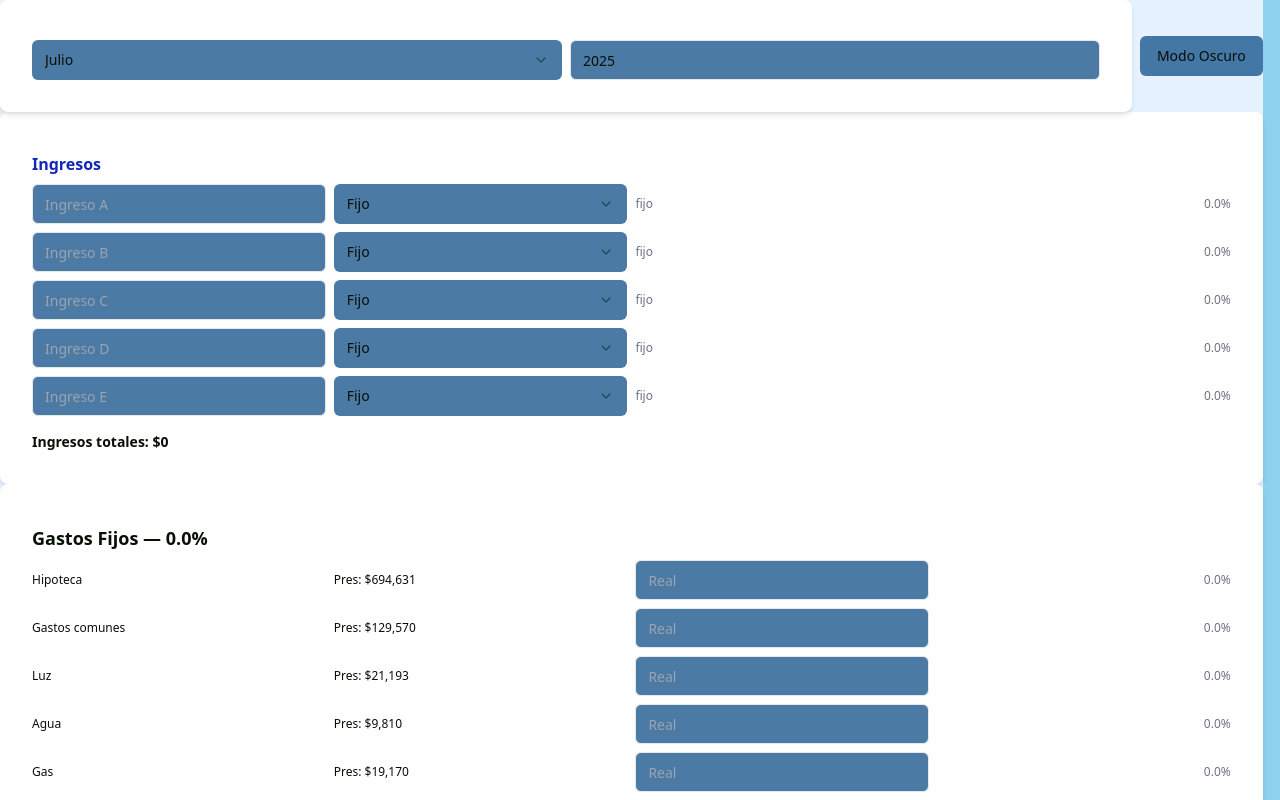
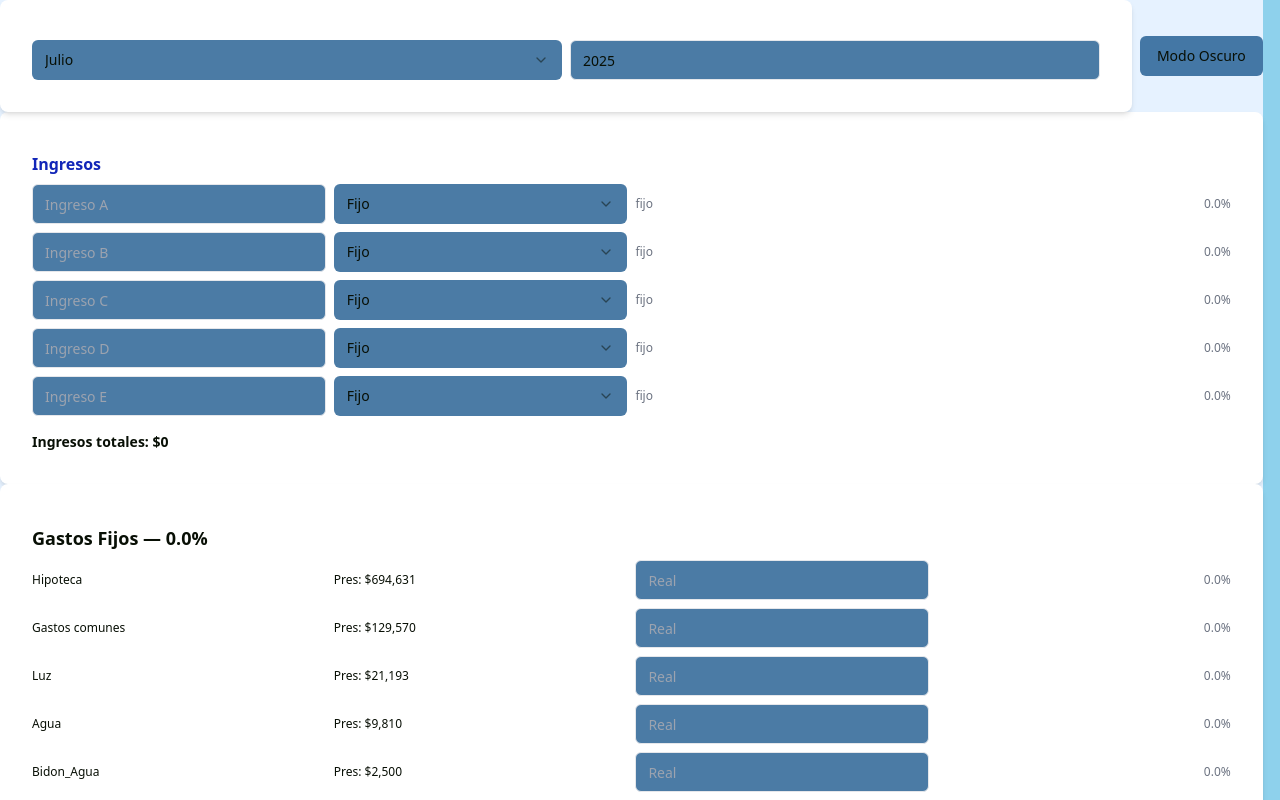
Before and after one commit to Rudolph04-pixel/Rufina009, a React (Vite) app: page / in a window 1280 px wide. Shown: the top 800 px of the page. Built offline with nearby package versions, Linux system fonts and the light colour scheme.

Commit message:
Actualiza complementos3

```diff
--- a/src/FinanzasPersonales.jsx
+++ b/src/FinanzasPersonales.jsx
@@ -67,6 +67,7 @@ export default function FinanzasPersonales() {
     "Gastos comunes": { presupuesto: 129570, real: "" },
     Luz: { presupuesto: 21193, real: "" },
     Agua: { presupuesto: 9810, real: "" },
+    Bidon_Agua: { presupuesto: 2500, real: "" },
     Gas: { presupuesto: 19170, real: "" },
     Celular: { presupuesto: 16990, real: "" },
     Internet: { presupuesto: 11187, real: "" },
```
